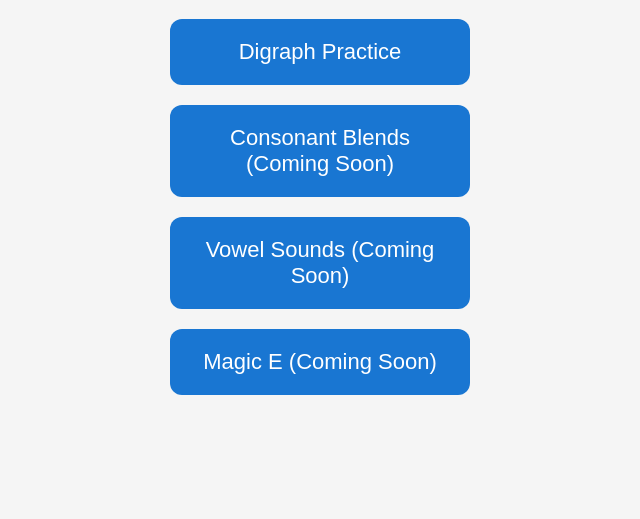
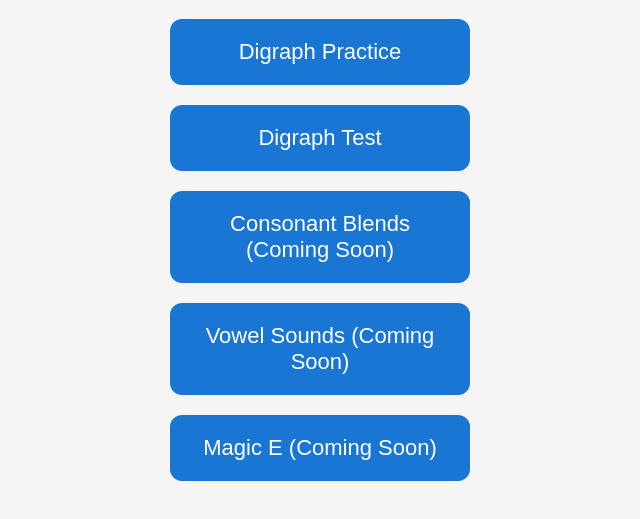
Before and after one commit to athishsreeram/Phonics, a plain HTML site: page index.html in a window 1280 px wide. Shown: the part 127-646 px from the top of the page, without its empty margins (320-960 px from the left). Drawn offline with Linux system fonts and the light colour scheme.

Commit message:
Update index.html

```diff
--- a/index.html
+++ b/index.html
@@ -46,6 +46,8 @@ a:hover {
 
 <div class="menu">
   <a href="digraphs.html">Digraph Practice</a>
+  <a href="digraph_fill.html">Digraph Test</a>
+
   <a href="blends.html">Consonant Blends (Coming Soon)</a>
   <a href="vowels.html">Vowel Sounds (Coming Soon)</a>
   <a href="magic-e.html">Magic E (Coming Soon)</a>
```
